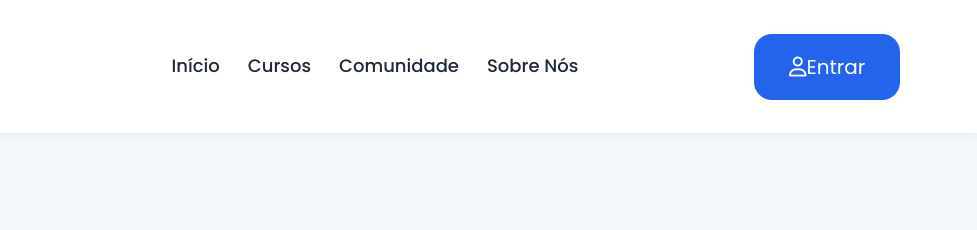
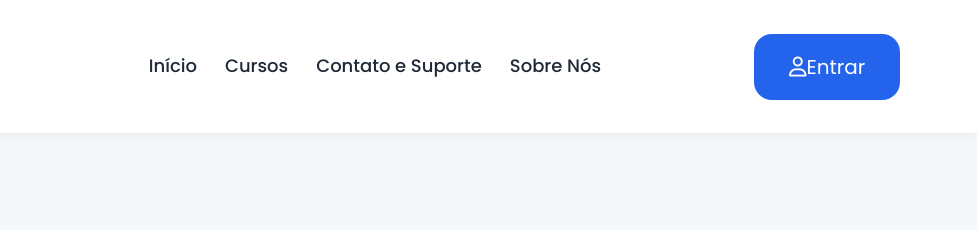
Before and after one commit to VictorAndrade-dev/TechSenior, a website: page Cursos.html in a window 1280 px wide. Shown: the top 230 px of the page, 303-1280 px from the left. Drawn offline with Linux system fonts and the light colour scheme; no server answers.

Commit message:
Alterando o nome da comunidade para Contato e Suporte. Alterei também o nome do css e do js da página

```diff
--- a/Cursos.html
+++ b/Cursos.html
@@ -40,7 +40,7 @@
       <nav>
         <a href="index.html">Início</a>
         <a href="Cursos.html">Cursos</a>
-        <a href="Comunidade.html">Comunidade</a>
+        <a href="ContatoSuporte.html">Contato e Suporte</a>
         <a href="Sobre Nós.html">Sobre Nós</a>
       </nav>
 
@@ -60,7 +60,7 @@
 
         <a href="Cursos.html">Cursos</a>
 
-        <a href="Comunidade.html">Comunidade</a>
+        <a href="ContatoSuporte.html">Contato e Suporte</a>
 
         <a href="Sobre Nós.html">Sobre Nós</a>
       </nav>
@@ -522,7 +522,7 @@
         <h4>Navegação</h4>
         <a href="index.html">Início</a>
         <a href="Cursos.html">Cursos</a>
-        <a href="Comunidade.html">Comunidade</a>
+        <a href="ContatoSuporte.html">Contato e Suporte</a>
         <a href="Sobre Nós.html">Sobre Nós</a>
       </div>
 
@@ -536,9 +536,9 @@
       </div>
 
       <div class="coluna">
-        <h4>Comunidade</h4>
+        <h4>Contato e Suporte</h4>
         <a href="Regras da Comunidade.html">Regras da Comunidade</a>
-        <a href="Comunidade.html">Fale Conosco</a>
+        <a href="ContatoSuporte.html">Fale Conosco</a>
 
         <div class="footer-linha redes">
           <div class="coluna">
```
Also changed, not shown: ContatoSuporte.html (renamed from Comunidade.html, +8 -8 lines), CursoCompra.html (+1 -1 lines), Declaração de Acessibilidade.html (+4 -4 lines), EditarPerfil.html (+4 -4 lines), Perfil.html (+4 -4 lines), Política de Privacidade.html (+4 -4 lines), Regras da Comunidade.html (+4 -4 lines), Sobre Nós.html (+4 -4 lines), Termos de Uso.html (+4 -4 lines), index.html (+4 -4 lines), Estilos - CSS/ContatoSuporte.css (renamed from Estilos - CSS/Comunidade.css), Script - Java/ContatoSuporte.js (renamed from Script - Java/Comunidade.js).
